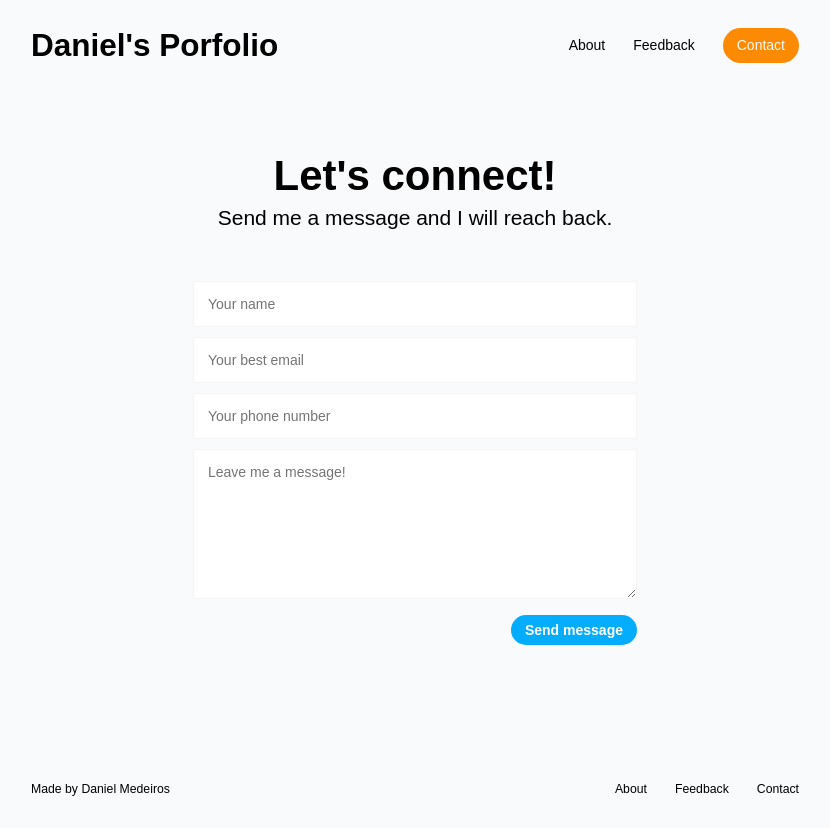
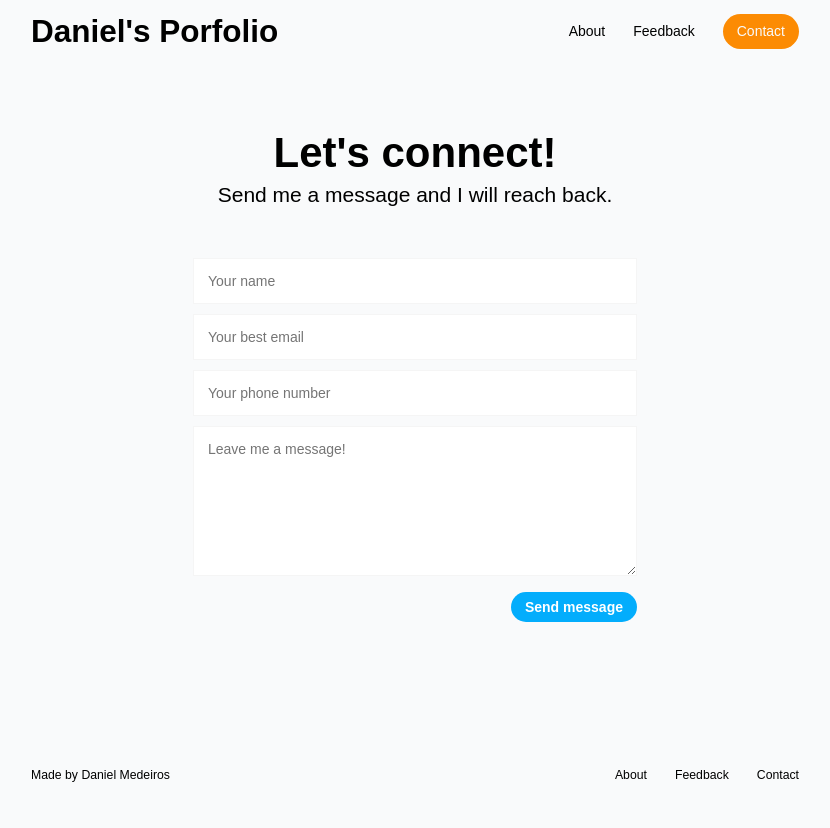
Before and after one commit to dasmedeiros/web-development, a Flask app: page /contact/ in a window 1280 px wide. Shown: the whole page, without its empty margins (225-1055 px from the left). After the commit the page ends 782 px from the top, so only its background shows below. Run offline with Flask 2, Linux system fonts and the light colour scheme.

Commit message:
Improving header and footer style

```diff
--- a/static/css/styles.css
+++ b/static/css/styles.css
@@ -31,7 +31,6 @@ body {
     display: flex;
     box-sizing: border-box;
     min-height: 100vh;
-    margin: 1rem 0;
 }
 
 .main {
@@ -46,8 +45,9 @@ body {
     display: flex;
     flex-flow: row wrap;
     justify-content: center;
-    align-items: center;
+    align-items: flex-start;
     gap: 50px;
+    margin: 1rem 0;
 }
 
 .wrapper > * {
@@ -112,6 +112,7 @@ body {
     display: inherit;
     flex-direction: row;
     font-size: 0.875rem;
+    align-self: flex-end;
 }
 
 .footer a:hover {
```
